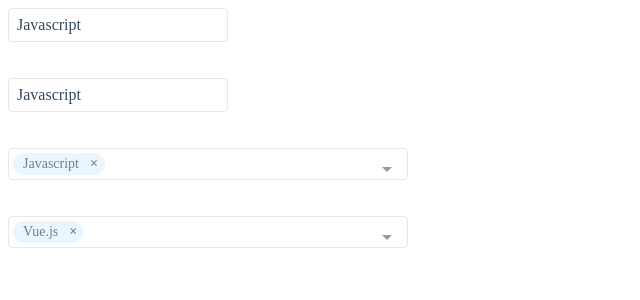
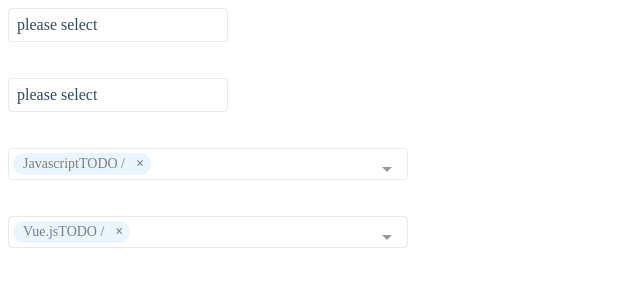
Before and after one commit to 7070587/farm-vue, a Vue app: page /w-home in a window 1280 px wide. Shown: the top 300 px of the page, without its empty margins (0-640 px from the left). Built offline with nearby package versions, Linux system fonts and the light colour scheme.

Commit message:
Update | multiselect | update single select function ok

```diff
--- a/src/components/multiselect/multiselect-v1.vue
+++ b/src/components/multiselect/multiselect-v1.vue
@@ -53,9 +53,9 @@
                                 :key="index"
                             >
                                 <span v-text="getOptionLabel(option)"></span>
+                                TODO /
                                 <i
                                     tabindex="1"
-                                    @keypress.enter.prevent="removeElement(option)"
                                     @mousedown.prevent="removeElement(option)"
                                     class="multiselect__tag-icon"
                                 ></i>
@@ -655,6 +655,7 @@ export default class VuePageClass extends Vue {
     private optimizedHeight: number = null;
 
     private searchI18n: string = 'Search';
+    private singleSelectedValue: any = null;
 
     // private visibleValues: any[] = [];
 
@@ -705,8 +706,6 @@ export default class VuePageClass extends Vue {
 
         options = options.filter((array) => array.value.match(normalizedSearch));
 
-        console.log(`filteredOptions => `, options);
-
         return options;
     }
 
@@ -719,21 +718,20 @@ export default class VuePageClass extends Vue {
     }
 
     private get currentOptionLabel(): string | object {
-        return this.multiple
-            ? this.searchable
-                ? ''
-                : this.placeholder
-            : this.internalValue.length
-            ? this.getOptionLabel(this.internalValue[0])
-            : this.searchable
-            ? ''
-            : this.placeholder;
+        if (this.multiple) {
+            return this.placeholder;
+        } else {
+            if (!!this.singleSelectedValue) {
+                return this.singleSelectedValue;
+            }
+            return this.placeholder;
+        }
     }
     //#endregion
 
     //#region Multiselect.vue
     private get isSingleLabelVisible(): boolean {
-        return (!!this.singleValue || this.singleValue === 0) && (!this.isOpen || !this.searchable) && !this.visibleValues.length;
+        return !!this.singleValue && (!this.isOpen || !this.searchable) && !this.visibleValues.length;
     }
 
     private get isPlaceholderVisible(): boolean {
@@ -744,7 +742,7 @@ export default class VuePageClass extends Vue {
         return this.multiple ? this.internalValue.slice(0, this.limit) : [];
     }
 
-    private get singleValue(): object | number {
+    private get singleValue(): any {
         return this.internalValue[0];
     }
 
@@ -816,6 +814,15 @@ export default class VuePageClass extends Vue {
     @Watch('search', { immediate: true, deep: true })
     private searchChanged(newVal: string, oldVal: string): void {
         this.$emit('search-change', this.search, this.id);
+    }
+
+    @Watch('value', { immediate: true, deep: true })
+    private valueChanged(newVal: Model.IValue, oldVal: Model.IValue): void {
+        console.log(`valueChanged => `, newVal);
+        if (this.multiple) {
+        } else {
+            this.singleSelectedValue = !!newVal ? (newVal as Model.IOption).value : '';
+        }
     }
     //#endregion
 
@@ -946,7 +953,28 @@ export default class VuePageClass extends Vue {
      * @param  {Boolean} block removing
      */
     private select(option: Model.IOptionData): void {
-        console.log(`select => `, JSON.parse(JSON.stringify(option)));
+        console.log(`select => `, JSON.parse(JSON.stringify(option)), this.internalValue, this.allowEmpty);
+
+        if (this.multiple) {
+        } else {
+            let index: number = this.internalValue.findIndex((x) => x.key === option.key);
+            if (this.allowEmpty) {
+                if (index > -1) {
+                    this.internalValue.splice(index, 1);
+                    this.singleSelectedValue = '';
+                    this.$emit('input', undefined);
+                } else {
+                    this.singleSelectedValue = option.value;
+                    delete option.groupName;
+                    this.$emit('input', option);
+                }
+            } else {
+                this.singleSelectedValue = option.value;
+                delete option.groupName;
+                this.$emit('input', option);
+            }
+        }
+
         // TODO:
         /* istanbul ignore else */
         if (option.isGroupName && this.groupSelect) {
@@ -955,11 +983,6 @@ export default class VuePageClass extends Vue {
             return null;
         }
 
-        /* istanbul ignore else */
-        if (this.max && this.multiple && this.internalValue.length === this.max) {
-            return null;
-        }
-
         // if (option.isTag) {
         //     this.$emit('tag', option.label, this.id);
         //     this.search = '';
@@ -986,11 +1009,11 @@ export default class VuePageClass extends Vue {
         //     }
         // }
 
-        if (this.multiple) {
-            this.$emit('input', this.internalValue.concat([option]), this.id);
-        } else {
-            this.$emit('input', option, this.id);
-        }
+        // if (this.multiple) {
+        //     this.$emit('input', this.internalValue.concat([option]), this.id);
+        // } else {
+        //     this.$emit('input', option, this.id);
+        // }
 
         /* istanbul ignore else */
         if (this.closeOnSelect) {
```
